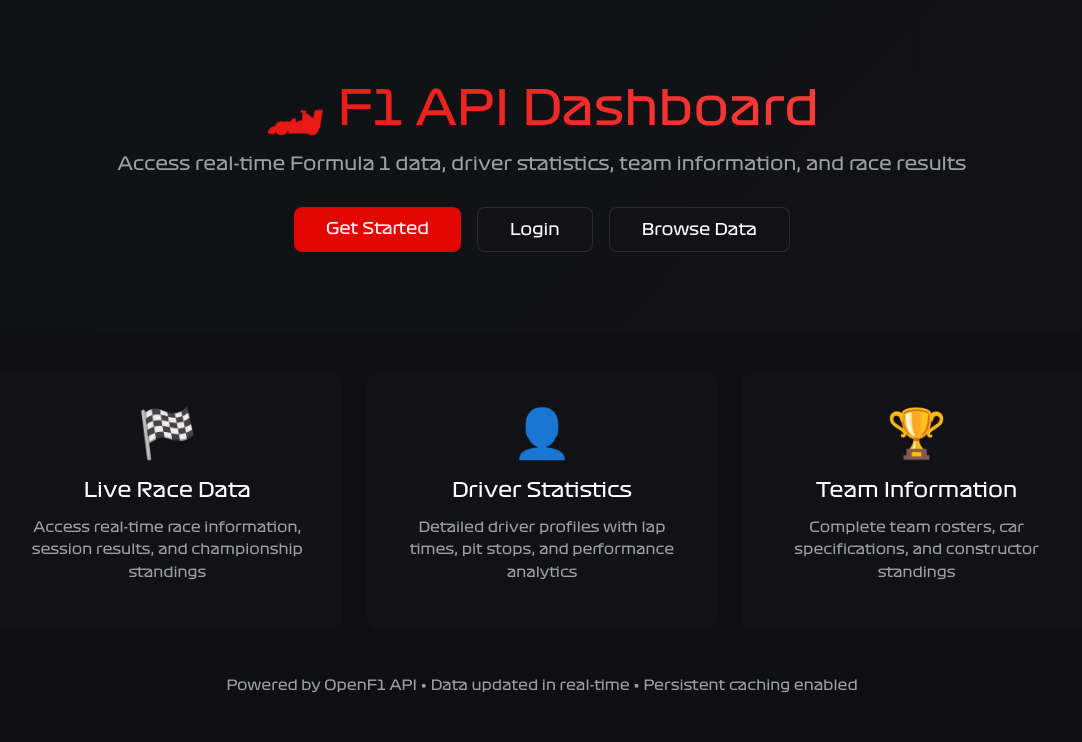
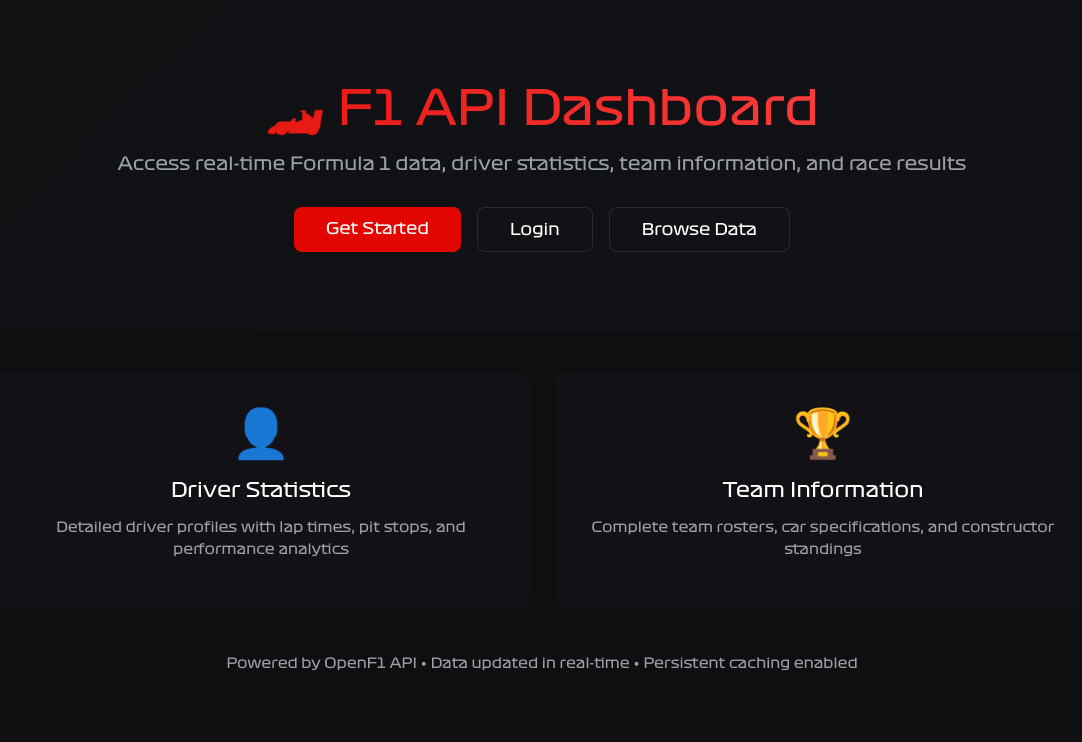
Before and after one commit to emanueleromano-its/F1API, a Flask app: page / in a window 1280 px wide. Shown: the part 100-842 px from the top of the page, without its empty margins (98-1180 px from the left). After the commit the page ends 771 px from the top, so only its background shows below. Run offline with Flask 3, Linux system fonts and the light colour scheme.

Commit message:
feat: Update home page

```diff
--- a/src/f1api/templates/home.html
+++ b/src/f1api/templates/home.html
@@ -168,11 +168,6 @@
 </div>
 
 <div class="features">
-    <div class="feature-card">
-        <div class="feature-icon">🏁</div>
-        <h3>Live Race Data</h3>
-        <p>Access real-time race information, session results, and championship standings</p>
-    </div>
 
     <div class="feature-card">
         <div class="feature-icon">👤</div>
```
Also changed, not shown: data/cache.db, data/users.db.
